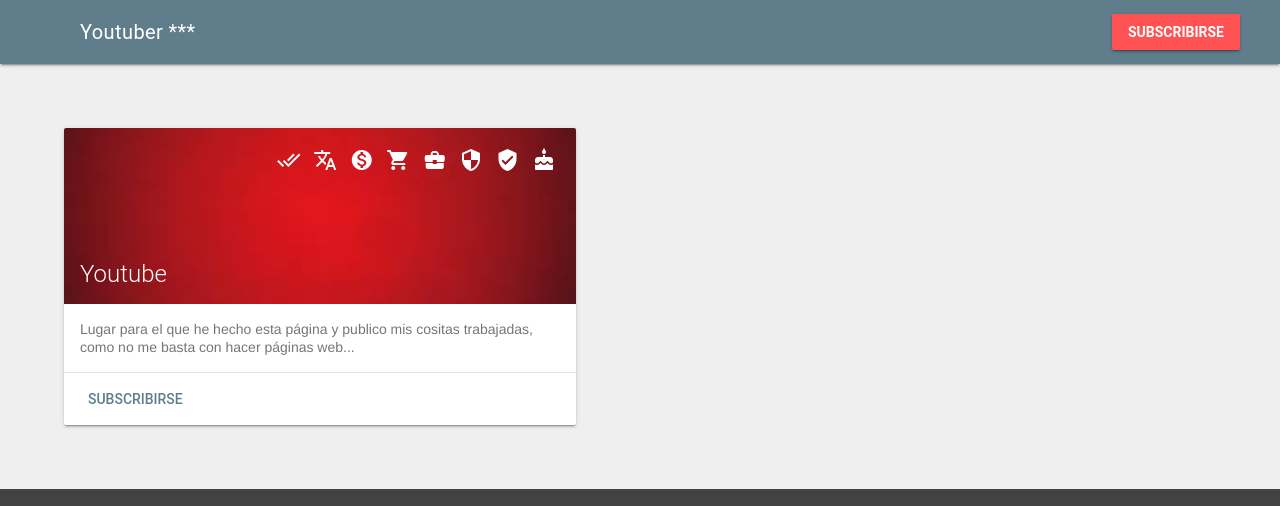
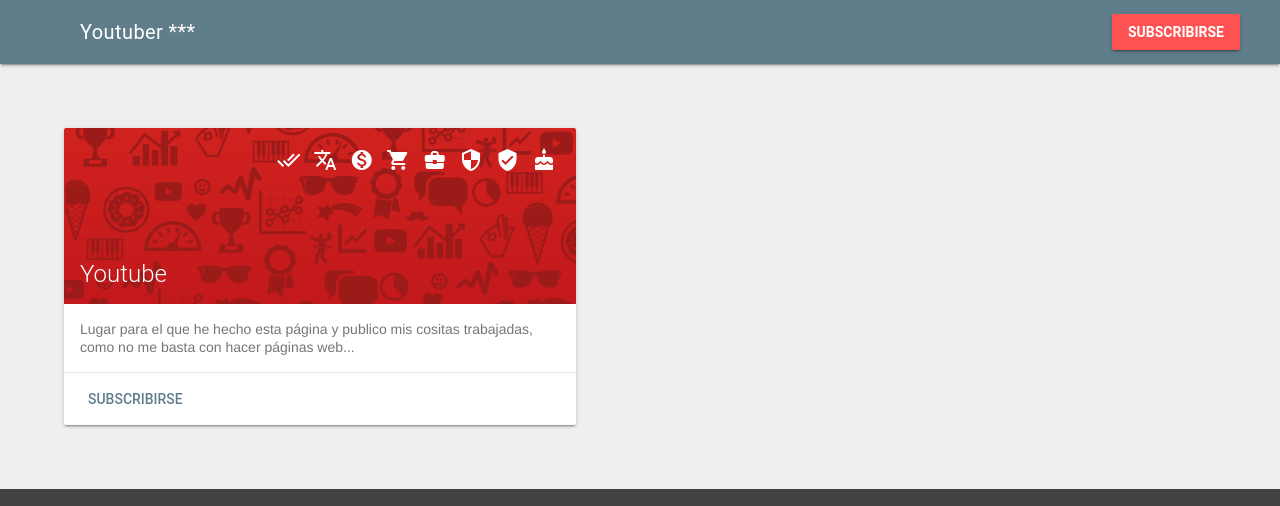
Before and after one commit to Rohitpatil1/youtuberpage, a plain HTML site: page contacto.html in a window 1280 px wide. Shown: the top 506 px of the page. Drawn offline with Linux system fonts and the light colour scheme.

Commit message:
Cambiado fondo youtube
El fondo de youtube en la página de contact lo he actualizado a uno más guay.

```diff
--- a/css/contact.css
+++ b/css/contact.css
@@ -15,5 +15,5 @@
 .youtube > .mdl-card__title {
     color: #fff;
     height: 176px;
-    background: url('../images/contact/youtube.jpg') center / cover;
+    background: url('../images/contact/youtube.png') center / cover;
 }
```
Also changed, not shown: images/contact/youtube.png (added).
